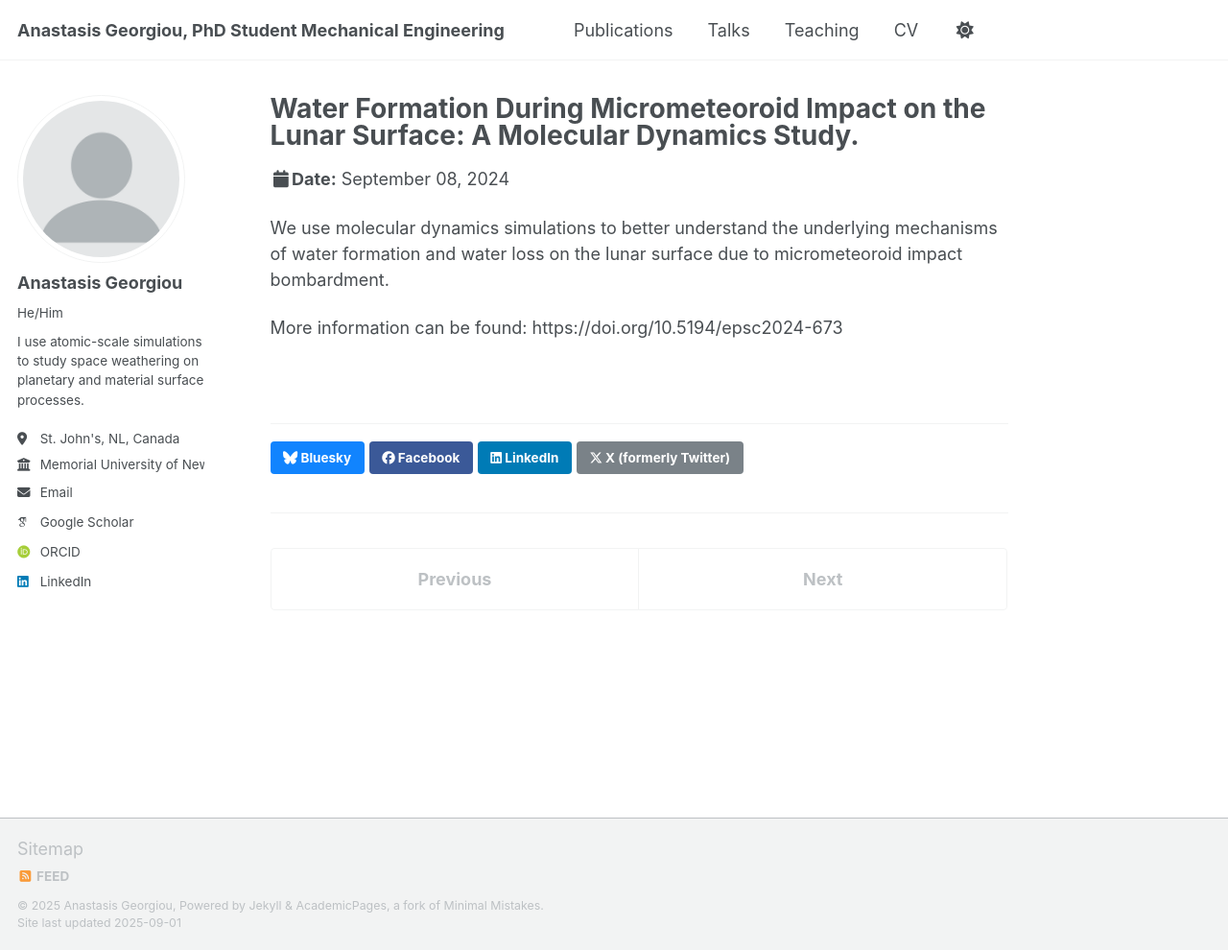
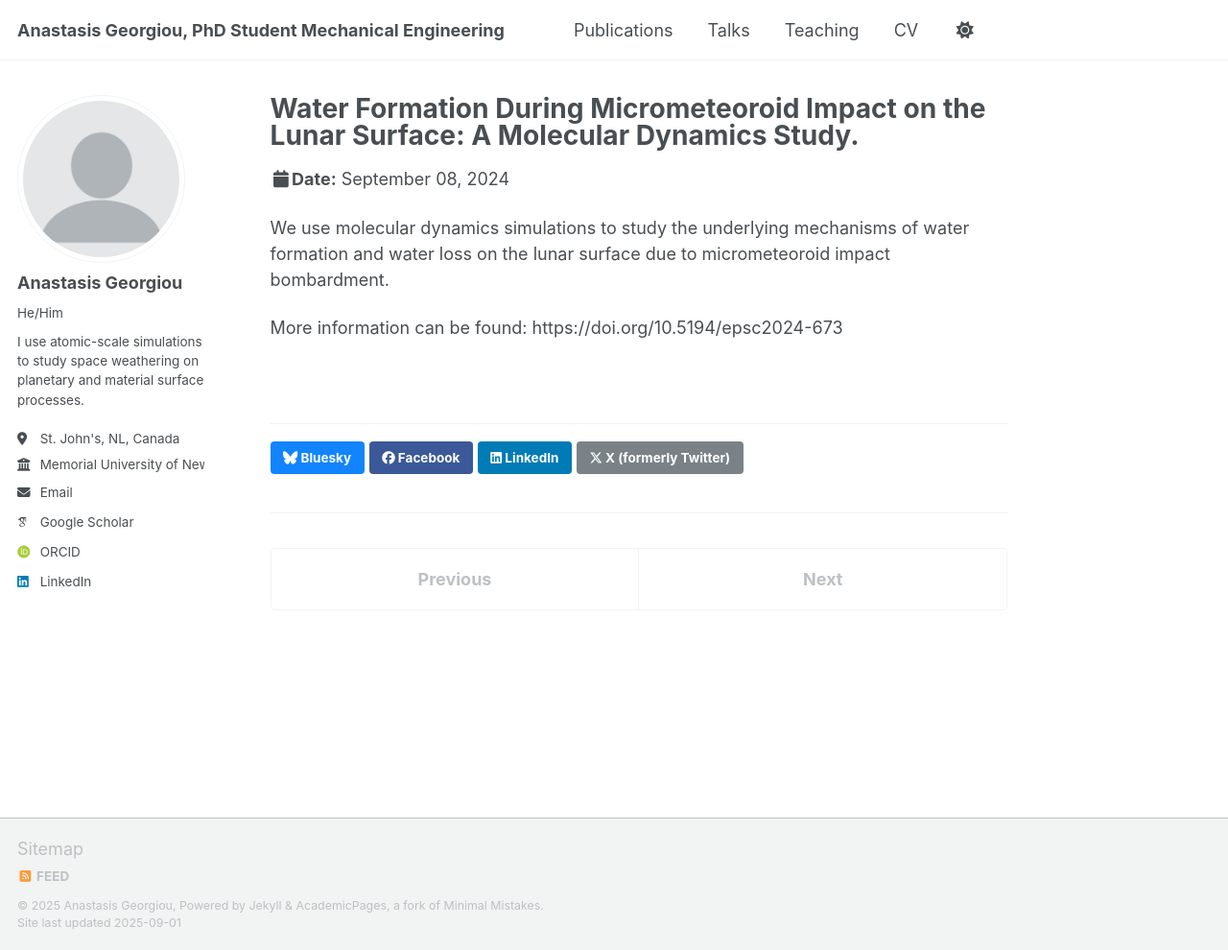
Before and after one commit to a-georgiou19/apgeorgiou.github.io, a Jekyll site: the page built from _talks/2024-09-08-talk-2.md, in a window 1280 px wide and 990 px high. Shown: the whole window at 96% size. Built offline with Jekyll 4.4.1, drawn with Linux system fonts in a browser that asks for light colours; some web fonts are replaced; a script that is not in the unit is left out.

Commit message:
2024-09-08-talk-2.md

```diff
--- a/_talks/2024-09-08-talk-2.md
+++ b/_talks/2024-09-08-talk-2.md
@@ -8,6 +8,6 @@ date: 2024-09-08
 location: "Henry Ford Building, Freie Universität Berlin, Germany"
 ---
 
-We use molecular dynamics simulations to better understand the underlying mechanisms of water formation and water loss on the lunar surface due to micrometeoroid impact bombardment.
+We use molecular dynamics simulations to study the underlying mechanisms of water formation and water loss on the lunar surface due to micrometeoroid impact bombardment.
 
 More information can be found: https://doi.org/10.5194/epsc2024-673
```
